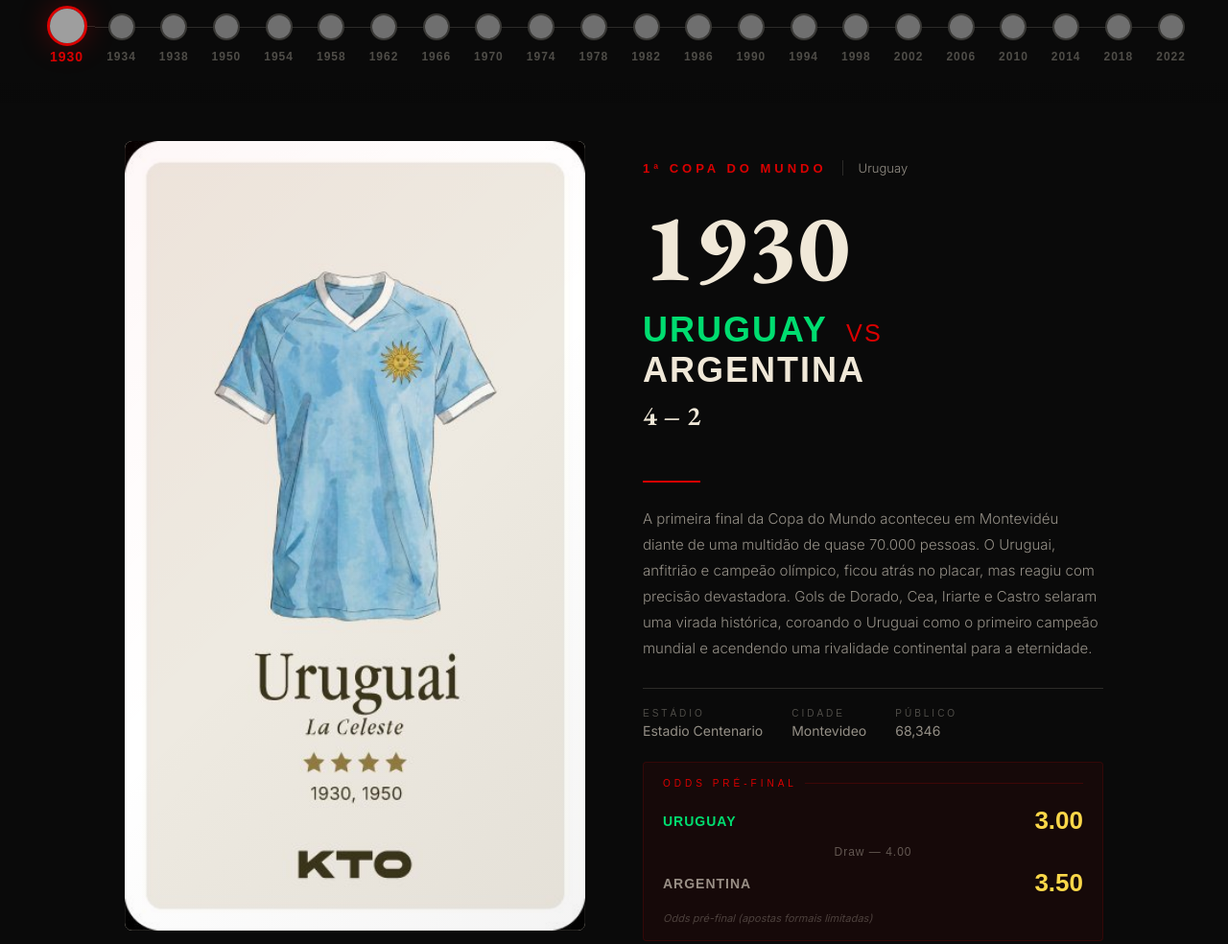
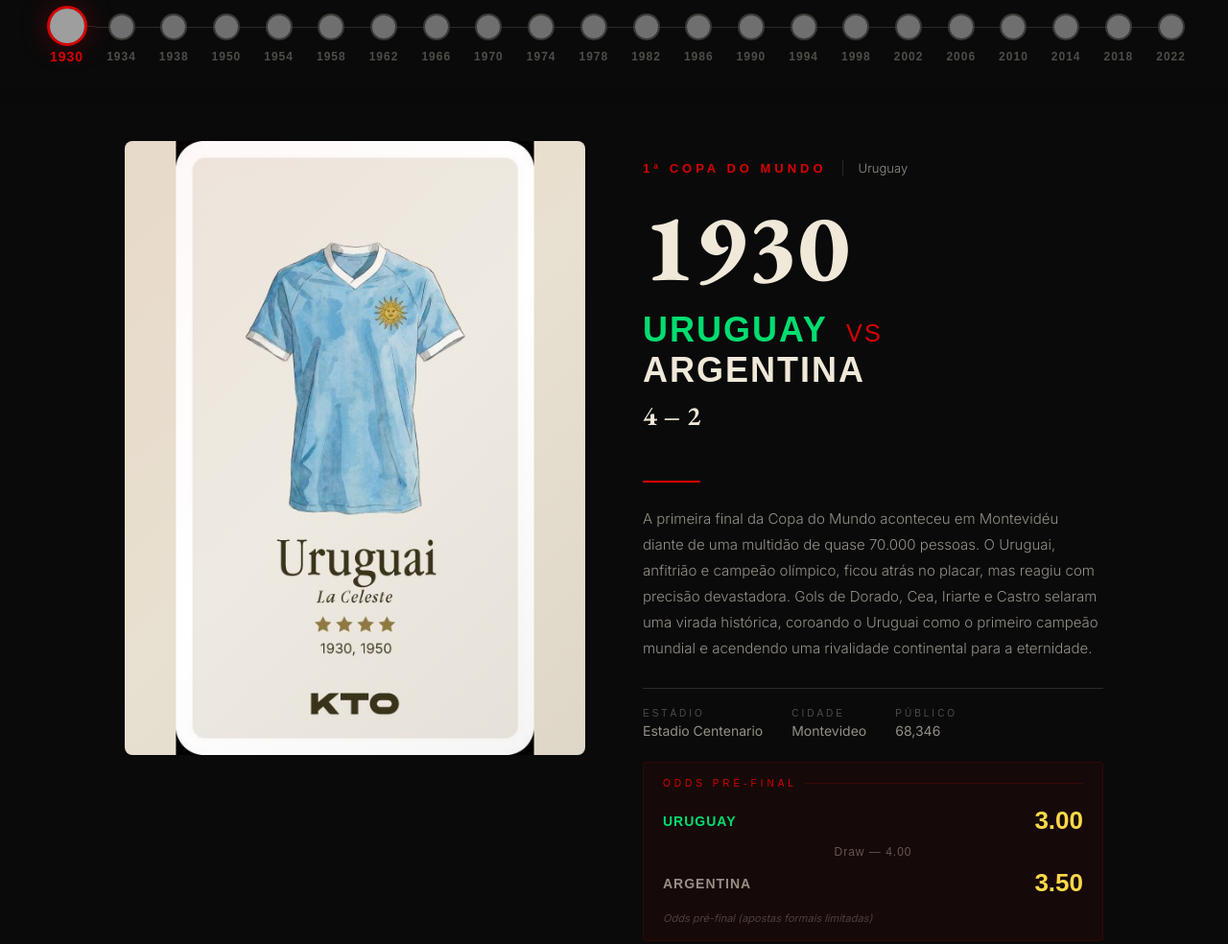
Before and after one commit to marioborg-wq/kto-mundo-1930-2022, a plain HTML site: page index.html in a window 1280 px wide. Shown: the part 1103-2087 px from the top of the page at 96% size. Drawn offline with nearby package versions, Linux system fonts and the light colour scheme; grey boxes are pictures that could not be loaded; a web font is replaced by a local one.

Commit message:
Add files via upload

```diff
--- a/index.html
+++ b/index.html
@@ -373,7 +373,7 @@
   /* Vintage Illustration */
   .illustration-frame {
     position: relative;
-    aspect-ratio: 7 / 12;
+    aspect-ratio: 3 / 4;
     background: #E8E0D0; border-radius: 8px;
     border: none;
     overflow: hidden;
```
